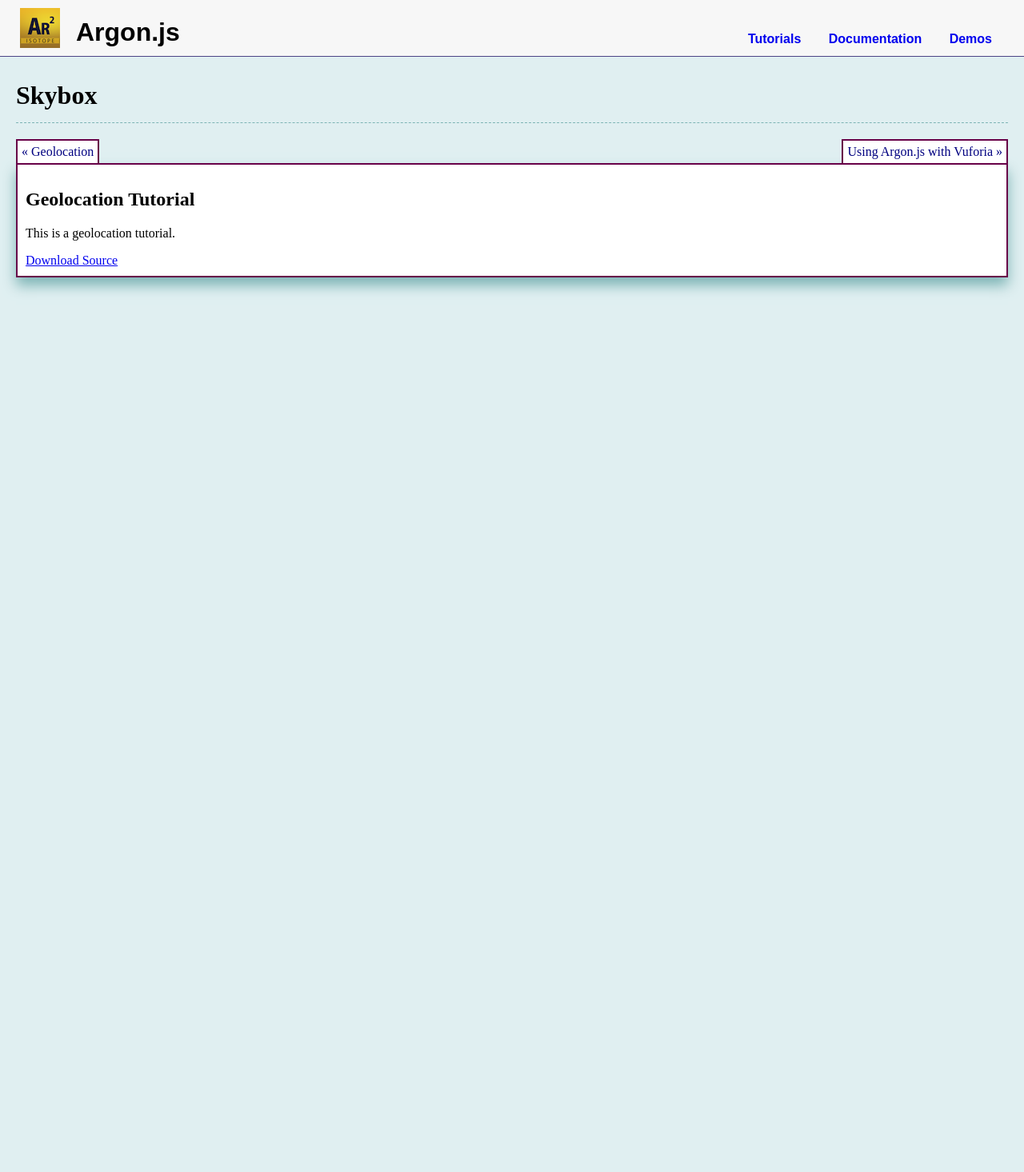
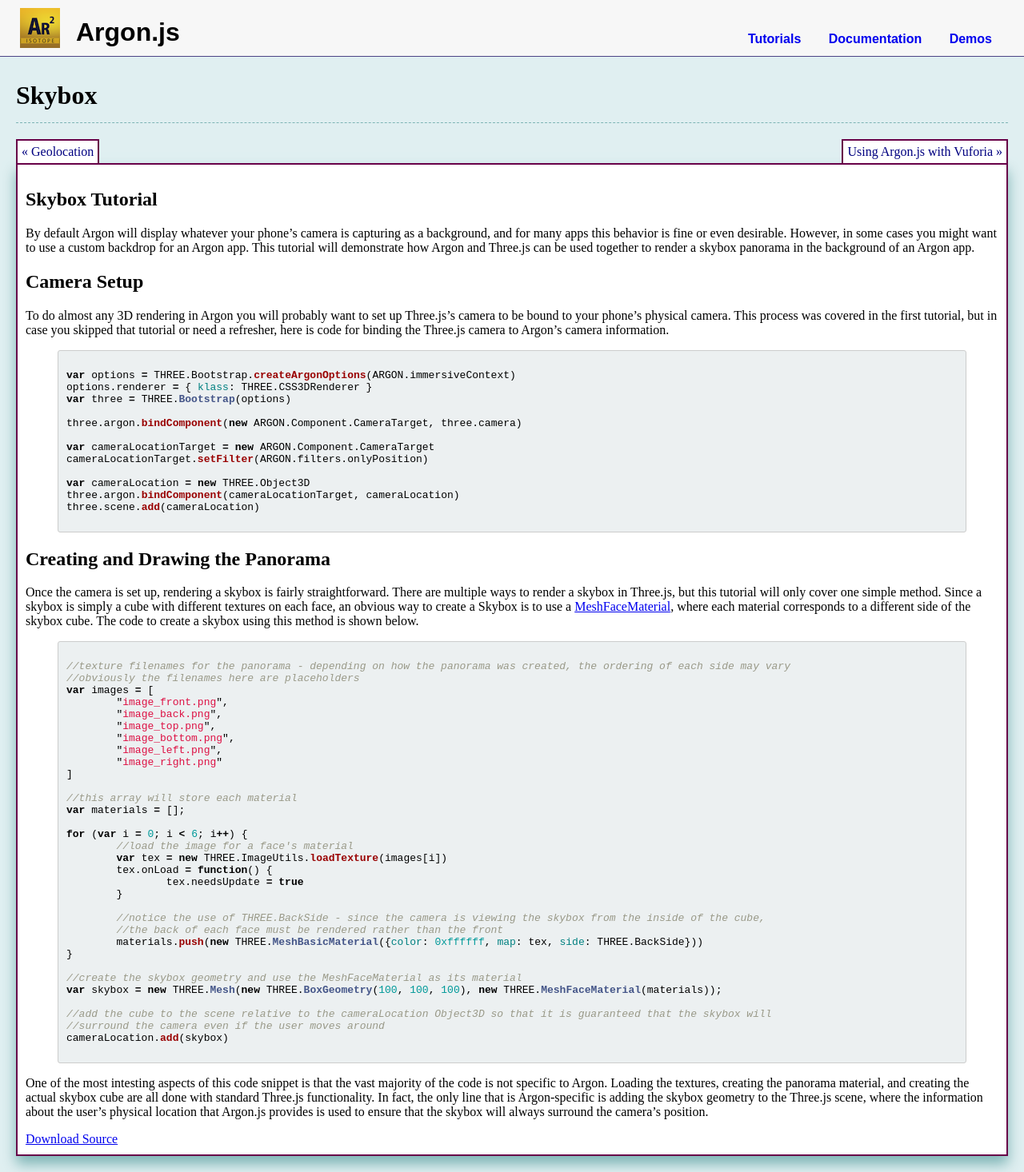
Before and after one commit to argonjs/argon-3-tutorials, a Jekyll site: the page built from _posts/2015-03-26-skybox.md, in a window 1280 px wide. Shown: the whole page at 80% size. Built offline with Jekyll 4.4.1, drawn with Linux system fonts in a browser that asks for light colours; Markdown is read by kramdown in place of the engine named in the settings; before the commit the page ends 900 px from its top, so only the background shows below that.

Commit message:
Added tutorial on creating and using skyboxes with Argon

```diff
--- a/_posts/2015-03-26-skybox.md
+++ b/_posts/2015-03-26-skybox.md
@@ -2,10 +2,74 @@
 layout: post
 title:  "Skybox"
 date:   2015-03-26 13:35:15
-short_description: "This tutorial shows you how to use Argon.js to implement a skybox panorama."
+short_description: "This tutorial shows you how to use Argon.js and Three.js to implement a skybox panorama."
 source_directory: tutorial3
 ---
 
-Geolocation Tutorial
+Skybox Tutorial
 --------------------
-This is a geolocation tutorial.
+By default Argon will display whatever your phone's camera is capturing as a background, and for many apps this behavior is fine or even desirable. However, in some cases you might want to use a custom backdrop for an Argon app. This tutorial will demonstrate how Argon and Three.js can be used together to render a skybox panorama in the background of an Argon app.
+
+Camera Setup
+--------------------
+To do almost any 3D rendering in Argon you will probably want to set up Three.js's camera to be bound to your phone's physical camera. This process was covered in the first tutorial, but in case you skipped that tutorial or need a refresher, here is code for binding the Three.js camera to Argon's camera information.
+
+{% highlight js %}
+
+var options = THREE.Bootstrap.createArgonOptions(ARGON.immersiveContext)
+options.renderer = { klass: THREE.CSS3DRenderer }
+var three = THREE.Bootstrap(options)
+
+three.argon.bindComponent(new ARGON.Component.CameraTarget, three.camera)
+
+var cameraLocationTarget = new ARGON.Component.CameraTarget
+cameraLocationTarget.setFilter(ARGON.filters.onlyPosition)
+
+var cameraLocation = new THREE.Object3D
+three.argon.bindComponent(cameraLocationTarget, cameraLocation)
+three.scene.add(cameraLocation)
+
+{% endhighlight %}
+
+Creating and Drawing the Panorama
+--------------------
+Once the camera is set up, rendering a skybox is fairly straightforward. There are multiple ways to render a skybox in Three.js, but this tutorial will only cover one simple method. Since a skybox is simply a cube with different textures on each face, an obvious way to create a Skybox is to use a [MeshFaceMaterial](http://threejs.org/docs/#Reference/Materials/MeshFaceMaterial), where each material corresponds to a different side of the skybox cube. The code to create a skybox using this method is shown below.
+
+{% highlight js %}
+
+//texture filenames for the panorama - depending on how the panorama was created, the ordering of each side may vary
+//obviously the filenames here are placeholders
+var images = [
+	"image_front.png",
+	"image_back.png",
+	"image_top.png",
+	"image_bottom.png",
+	"image_left.png",
+	"image_right.png"
+]
+
+//this array will store each material
+var materials = [];
+
+for (var i = 0; i < 6; i++) {
+	//load the image for a face's material
+	var tex = new THREE.ImageUtils.loadTexture(images[i])
+	tex.onLoad = function() {
+		tex.needsUpdate = true
+	}
+
+	//notice the use of THREE.BackSide - since the camera is viewing the skybox from the inside of the cube,
+	//the back of each face must be rendered rather than the front
+	materials.push(new THREE.MeshBasicMaterial({color: 0xffffff, map: tex, side: THREE.BackSide}))
+}
+
+//create the skybox geometry and use the MeshFaceMaterial as its material
+var skybox = new THREE.Mesh(new THREE.BoxGeometry(100, 100, 100), new THREE.MeshFaceMaterial(materials));
+
+//add the cube to the scene relative to the cameraLocation Object3D so that it is guaranteed that the skybox will
+//surround the camera even if the user moves around
+cameraLocation.add(skybox)
+
+{% endhighlight %}
+
+One of the most intesting aspects of this code snippet is that the vast majority of the code is not specific to Argon. Loading the textures, creating the panorama material, and creating the actual skybox cube are all done with standard Three.js functionality. In fact, the only line that is Argon-specific is adding the skybox geometry to the Three.js scene, where the information about the user's physical location that Argon.js provides is used to ensure that the skybox will always surround the camera's position.
```
